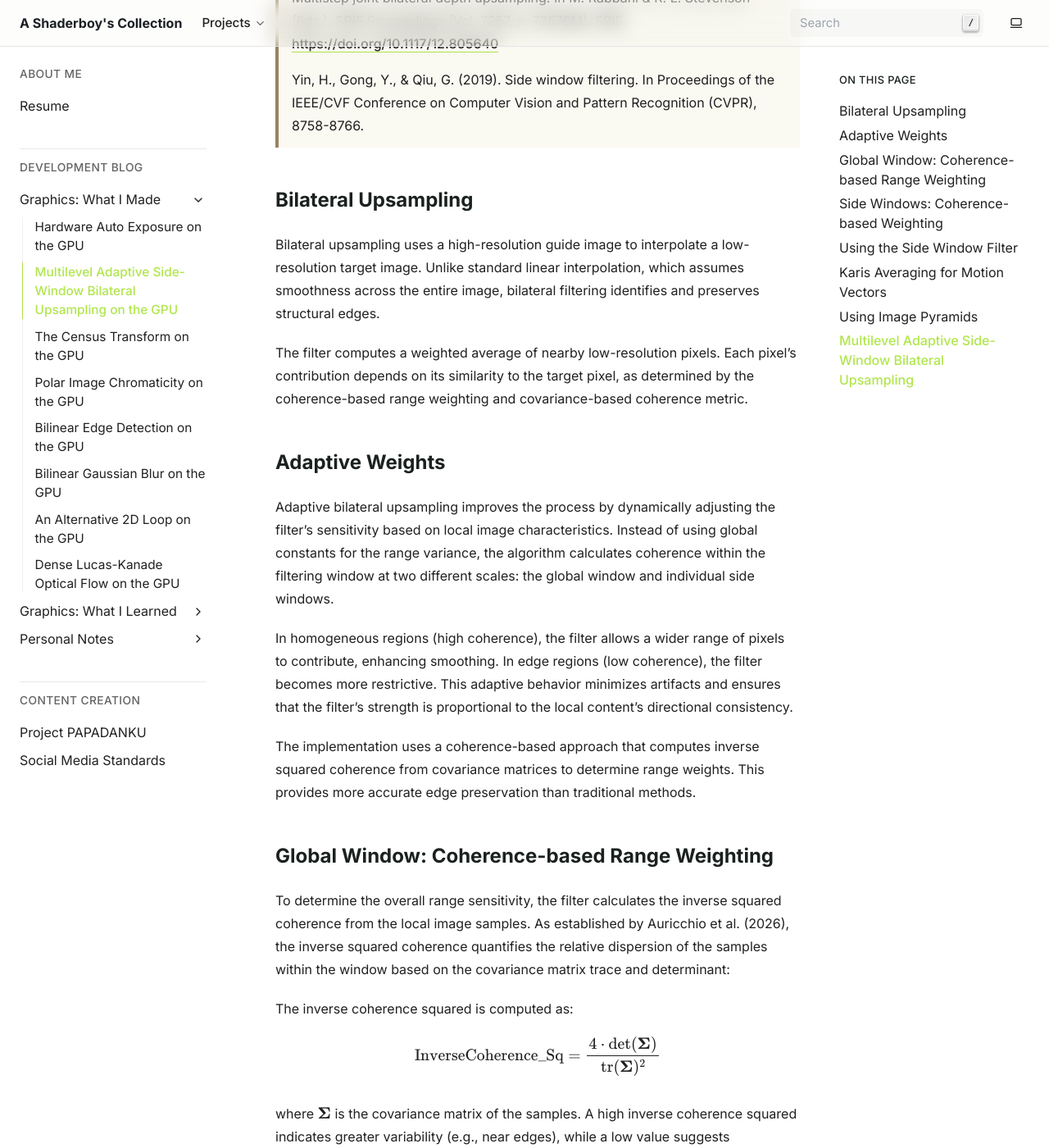
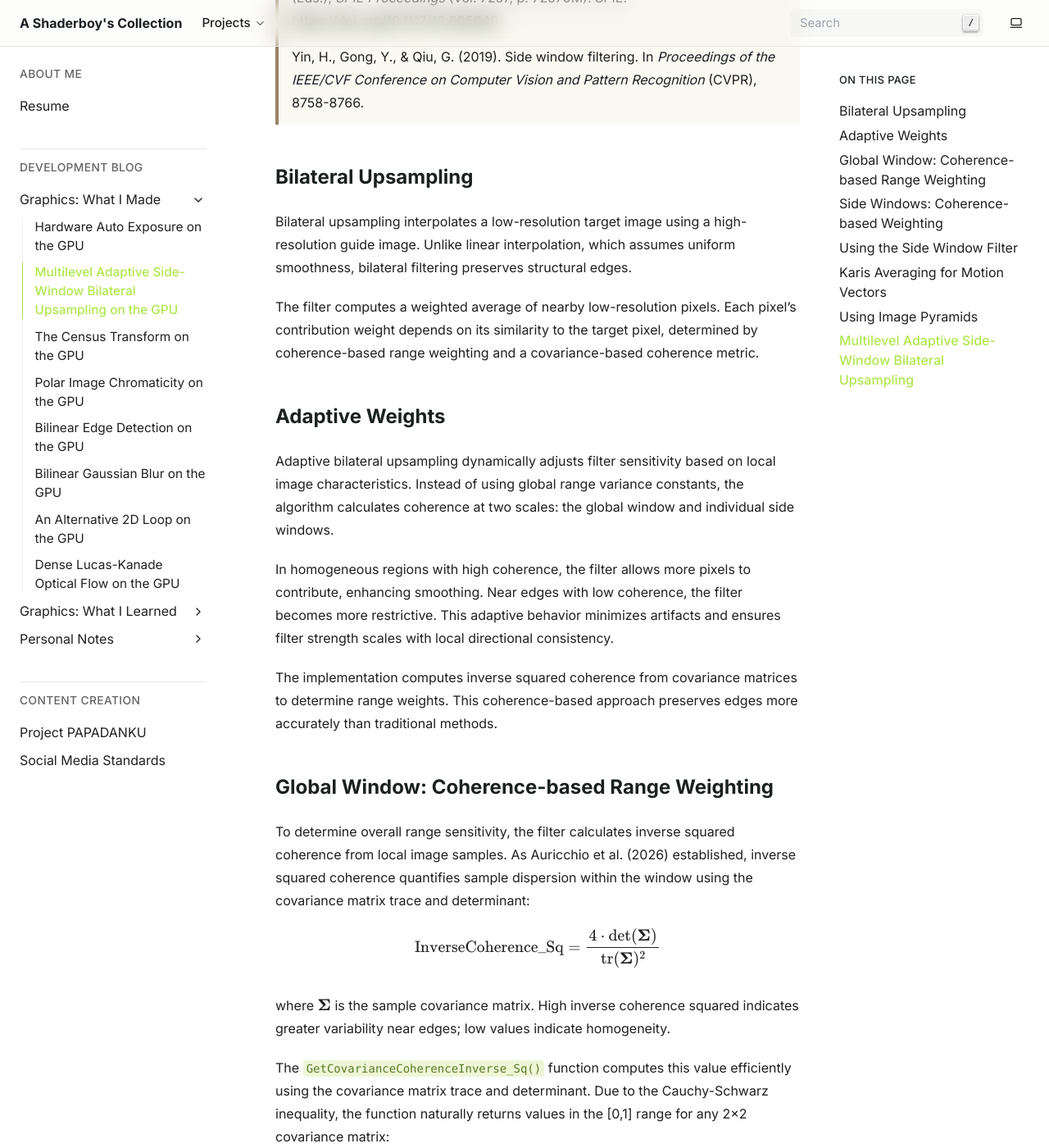
Before and after one commit to papadanku/papadanku.github.io, a Sphinx documentation site: the page built from doc/blog/made/bilateral.rst, in a window 1280 px wide and 1400 px high, scrolled down 622 px. Shown: the whole window at 82% size. Built offline with Sphinx 7.4.7, drawn with Linux system fonts in a browser that asks for light colours; some of the changed text lies outside the part shown.

Commit message:
Refactored the bilateral article.

```diff
--- a/doc/blog/made/bilateral.rst
+++ b/doc/blog/made/bilateral.rst
@@ -2,50 +2,46 @@
 Multilevel Adaptive Side-Window Bilateral Upsampling on the GPU
 ===============================================================
 
-This document presents an adaptive, multilevel, side-window bilateral upsampling filter designed for motion vectors. The filter incorporates coherence-based range weighting and coherence-weighted side window selection to improve edge preservation and reduce artifacts.
+This document describes an adaptive, multilevel, side-window bilateral upsampling filter for motion vectors. The filter uses coherence-based range weighting and coherence-weighted side window selection to preserve edges and reduce artifacts.
 
 .. seealso::
 
-   Auricchio, G., Giudici, P., & Toscani, G. (2026). How to Measure Multidimensional Variation? Journal of Classification, 43(2), 503–526. https://doi.org/10.1007/s00357-026-09551-8
+   Auricchio, G., Giudici, P., & Toscani, G. (2026). How to Measure Multidimensional Variation? *Journal of Classification*, 43(2), 503-526. https://doi.org/10.1007/s00357-026-09551-8
 
-   Kopf, J., Cohen, M. F., Lischinski, D., & Uyttendaele, M. (2007). Joint bilateral upsampling. ACM SIGGRAPH 2007 Papers, 96. https://doi.org/10.1145/1275808.1276497
+   Kopf, J., Cohen, M. F., Lischinski, D., & Uyttendaele, M. (2007). Joint bilateral upsampling. *ACM SIGGRAPH 2007 Papers*, 96. https://doi.org/10.1145/1275808.1276497
 
-   Riemens, A. K., Gangwal, O. P., Barenbrug, B., & Berretty, R.-P. M. (2009). Multistep joint bilateral depth upsampling. In M. Rabbani & R. L. Stevenson (Eds.), SPIE Proceedings (Vol. 7257, p. 72570M). SPIE. https://doi.org/10.1117/12.805640
+   Riemens, A. K., Gangwal, O. P., Barenbrug, B., & Berretty, R.-P. M. (2009). Multistep joint bilateral depth upsampling. In M. Rabbani & R. L. Stevenson (Eds.), *SPIE Proceedings* (Vol. 7257, p. 72570M). SPIE. https://doi.org/10.1117/12.805640
 
-   Yin, H., Gong, Y., & Qiu, G. (2019). Side window filtering. In Proceedings of the IEEE/CVF Conference on Computer Vision and Pattern Recognition (CVPR), 8758-8766.
+   Yin, H., Gong, Y., & Qiu, G. (2019). Side window filtering. In *Proceedings of the IEEE/CVF Conference on Computer Vision and Pattern Recognition* (CVPR), 8758-8766.
 
 Bilateral Upsampling
 --------------------
 
-Bilateral upsampling uses a high-resolution guide image to interpolate a low-resolution target image. Unlike standard linear interpolation, which assumes smoothness across the entire image, bilateral filtering identifies and preserves structural edges.
+Bilateral upsampling interpolates a low-resolution target image using a high-resolution guide image. Unlike linear interpolation, which assumes uniform smoothness, bilateral filtering preserves structural edges.
 
-The filter computes a weighted average of nearby low-resolution pixels. Each pixel's contribution depends on its similarity to the target pixel, as determined by the coherence-based range weighting and covariance-based coherence metric.
+The filter computes a weighted average of nearby low-resolution pixels. Each pixel's contribution weight depends on its similarity to the target pixel, determined by coherence-based range weighting and a covariance-based coherence metric.
 
 Adaptive Weights
 ----------------
 
-Adaptive bilateral upsampling improves the process by dynamically adjusting the filter's sensitivity based on local image characteristics. Instead of using global constants for the range variance, the algorithm calculates coherence within the filtering window at two different scales: the global window and individual side windows.
+Adaptive bilateral upsampling dynamically adjusts filter sensitivity based on local image characteristics. Instead of using global range variance constants, the algorithm calculates coherence at two scales: the global window and individual side windows.
 
-In homogeneous regions (high coherence), the filter allows a wider range of pixels to contribute, enhancing smoothing. In edge regions (low coherence), the filter becomes more restrictive. This adaptive behavior minimizes artifacts and ensures that the filter's strength is proportional to the local content's directional consistency.
+In homogeneous regions with high coherence, the filter allows more pixels to contribute, enhancing smoothing. Near edges with low coherence, the filter becomes more restrictive. This adaptive behavior minimizes artifacts and ensures filter strength scales with local directional consistency.
 
-The implementation uses a coherence-based approach that computes inverse squared coherence from covariance matrices to determine range weights. This provides more accurate edge preservation than traditional methods.
+The implementation computes inverse squared coherence from covariance matrices to determine range weights. This coherence-based approach preserves edges more accurately than traditional methods.
 
 Global Window: Coherence-based Range Weighting
 ----------------------------------------------
 
-To determine the overall range sensitivity, the filter calculates the inverse squared coherence from the local image samples. As established by Auricchio et al. (2026), the inverse squared coherence quantifies the relative dispersion of the samples within the window based on the covariance matrix trace and determinant:
-
-The inverse coherence squared is computed as:
+To determine overall range sensitivity, the filter calculates inverse squared coherence from local image samples. As Auricchio et al. (2026) established, inverse squared coherence quantifies sample dispersion within the window using the covariance matrix trace and determinant:
 
 .. math::
 
    \mathrm{InverseCoherence\_Sq} = \frac{4 \cdot \mathrm{det}(\boldsymbol{\Sigma})}{\mathrm{tr}(\boldsymbol{\Sigma})^2}
 
-where :math:`\boldsymbol{\Sigma}` is the covariance matrix of the samples. A high inverse coherence squared indicates greater variability (e.g., near edges), while a low value suggests homogeneity.
+where :math:`\boldsymbol{\Sigma}` is the sample covariance matrix. High inverse coherence squared indicates greater variability near edges; low values indicate homogeneity.
 
-This value is computed using the ``GetCovarianceCoherenceInverse_Sq()`` function, which implements the covariance matrix trace and determinant-based coherence calculation for computational efficiency.
-
-The ``GetCovarianceCoherenceInverse_Sq()`` function naturally returns values in the [0,1] range due to the Cauchy-Schwarz inequality: for any 2x2 covariance matrix.
+The ``GetCovarianceCoherenceInverse_Sq()`` function computes this value efficiently using the covariance matrix trace and determinant. Due to the Cauchy-Schwarz inequality, the function naturally returns values in the [0,1] range for any 2x2 covariance matrix:
 
 .. math::
 
@@ -54,33 +50,33 @@ The ``GetCovarianceCoherenceInverse_Sq()`` function naturally returns values in
 Side Windows: Coherence-based Weighting
 ---------------------------------------
 
-For the "soft-selection" of side windows, the filter calculates the inverse squared coherence for each window using the covariance matrix trace and determinant approach. The inverse coherence squared for each side window is converted to an **Influence Weight** using the following formula:
+For soft-selection of side windows, the filter calculates inverse squared coherence for each window using the covariance matrix trace and determinant. Each side window's inverse coherence squared becomes its **Influence Weight**:
 
 .. math::
 
    w_{\mathrm{influence}} = \mathrm{GetCovarianceCoherenceInverse\_Sq}(\boldsymbol{\mu}_{\mathrm{window}}, \boldsymbol{\Sigma}_{\mathrm{window}})
 
-where :math:`\boldsymbol{\mu}_{\mathrm{window}}` is the mean vector and :math:`\boldsymbol{\Sigma}_{\mathrm{window}}` is the covariance matrix of the samples within the side window.
+where :math:`\boldsymbol{\mu}_{\mathrm{window}}` is the mean vector and :math:`\boldsymbol{\Sigma}_{\mathrm{window}}` is the covariance matrix of samples within the side window.
 
-Unlike traditional methods, this approach uses the inverse coherence squared value directly. **Higher inverse coherence squared (greater variability) results in higher influence weights**. This ensures that windows with less directional consistency (e.g., near edges) contribute more to the final result, improving edge preservation.
+Unlike traditional methods, this approach uses inverse coherence squared directly. **Higher inverse coherence squared yields higher influence weights**, making windows with less directional consistency near edges contribute more. This improves edge preservation.
 
 Using the Side Window Filter
 ----------------------------
 
-Conventional filtering algorithms center the local window on the target pixel. When a pixel lies near an edge, this centered window captures samples from both sides of the boundary. Averaging these dissimilar pixels blurs the edge.
+Conventional filters center the local window on the target pixel. Near edges, this centered window captures samples from both boundary sides. Averaging dissimilar pixels blurs the edge.
 
-The algorithm evaluates multiple side windows, covering cardinal directions and corners. Instead of selecting a single optimal window, it combines their results using a coherence-weighted average. This "soft-selection" approach allows the filter to prioritize windows that align with local edges while still incorporating information from neighboring regions.
+This algorithm evaluates multiple side windows covering cardinal directions and corners. Instead of selecting one optimal window, it combines results using coherence-weighted averaging. This soft-selection approach prioritizes windows aligned with local edges while incorporating neighboring region information.
 
 The Side Window Filter (SWF) framework supports various filter implementations:
 
 * **Box Filter**: Computes the arithmetic mean of all pixels within the side window.
 * **Gaussian Filter**: Applies a weighted average where pixels closer to the target pixel contribute more.
-* **Median Filter**: Selects the median value from the window, which effectively removes noise while maintaining edge sharpness.
-* **Bilateral Filter**: Weights pixels based on both spatial distance and intensity difference, ensuring only pixels with similar values contribute to the result.
+* **Median Filter**: Selects the median value from the window, effectively removing noise while maintaining edge sharpness.
+* **Bilateral Filter**: Weights pixels based on both spatial distance and intensity difference, ensuring only similar pixels contribute.
 
 The implemented version follows these steps:
 
-#. **Shared Data Gathering**: A two-pass process that first collects the neighborhood samples and then computes the range weights.
+#. **Shared Data Gathering**: A two-pass process that first collects neighborhood samples and then computes range weights.
 #. **Kernel Generation**: Define a set of kernels representing eight side windows: four cardinal directions and four corners.
 
    The sampling grid uses a 3x3 neighborhood with the following layout:
@@ -105,9 +101,9 @@ The implemented version follows these steps:
       x x -       - x x       x x -       - x x
       - - -       - - -       x x -       - x x
 
-#. **Side Window Statistics Calculation**: For each window, compute the local mean :math:`\mu_W` and covariance matrix using precomputed subkernel means for efficiency.
-#. **Coherence-Weighted Estimation**: For each window, calculate an influence-weighted mean using the inverse coherence squared value. The inverse coherence squared is computed from the covariance matrix trace and determinant.
-#. **Coherence-Weighted Combination**: Combine the estimated means using their coherence-based influence weights (:math:`w_{\mathrm{influence}} = \mathrm{GetCovarianceCoherenceInverse\_Sq}(\boldsymbol{\mu}_{\mathrm{window}}, \boldsymbol{\Sigma}_{\mathrm{window}})`) as weights:
+#. **Side Window Statistics Calculation**: For each window, compute the local mean :math:`\\mu_W` and covariance matrix using precomputed subkernel means for efficiency.
+#. **Coherence-Weighted Estimation**: For each window, calculate an influence-weighted mean using the inverse coherence squared value.
+#. **Coherence-Weighted Combination**: Combine the estimated means using their coherence-based influence weights as weights:
 
    .. math::
 
@@ -116,26 +112,26 @@ The implemented version follows these steps:
 Karis Averaging for Motion Vectors
 ----------------------------------
 
-In temporal upsampling, "pulsation" occurs when a filter's selection jumps abruptly between different windows across frames. A standard minimum-variance selection can be highly sensitive to noise, causing these sudden temporal discontinuities.
+In temporal upsampling, pulsation occurs when filter selection jumps abruptly between windows across frames. Standard minimum-variance selection, being noise-sensitive, causes sudden temporal discontinuities.
 
-To mitigate this, we implement a variance-weighted averaging technique inspired by CBloom's Karis averaging. While traditional Karis averaging uses brightness to detect pulsating areas, our adaptation employs pixel variances to infer local stability. This approach works by weighting each side window's contribution based on its variance: windows with higher variance (less directional consistency) contribute more to the final average. This effectively prevents pulsating regions during temporal upsampling by ensuring smooth transitions between frames.
+To mitigate pulsation, we implement variance-weighted averaging inspired by CBloom's Karis averaging. While traditional Karis averaging uses brightness to detect pulsating areas, our adaptation uses pixel variances to infer local stability. Each side window's contribution is weighted by its variance: windows with higher variance (less directional consistency) contribute more. This prevents pulsating regions during temporal upsampling by ensuring smooth frame transitions.
 
-The influence weight for each side window (:math:`w_{\mathrm{influence}} = \mathrm{GetCovarianceCoherenceInverse\_Sq}(\boldsymbol{\mu}_{\mathrm{window}}, \boldsymbol{\Sigma}_{\mathrm{window}})`) ensures that the contribution of each side window is proportional to its directional inconsistency. This results in smoother and more coherent upsampled motion vectors.
+The influence weight :math:`w_{\mathrm{influence}} = \mathrm{GetCovarianceCoherenceInverse\_Sq}(\boldsymbol{\mu}_{\mathrm{window}}, \boldsymbol{\Sigma}_{\mathrm{window}})` ensures each side window's contribution scales with its directional inconsistency, producing smoother, more coherent upsampled motion vectors.
 
 Using Image Pyramids
 --------------------
 
-A multilevel scheme employs an image pyramid for recursive upsampling. Instead of a single-step upsampling operation, the algorithm increases resolution incrementally (e.g., in :math:`2 \times 2` stages).
+A multilevel scheme employs an image pyramid for recursive upsampling. Instead of a single-step operation, the algorithm increases resolution incrementally (e.g., in :math:`2 \times 2` stages).
 
-At each pyramid level, the adaptive side-window bilateral filter is applied to the current resolution. This recursive refinement minimizes aliasing artifacts and reduces the overall computational cost compared to a single-step high-resolution filter.
+At each pyramid level, the adaptive side-window bilateral filter is applied to the current resolution. This recursive refinement minimizes aliasing artifacts and reduces computational cost compared to single-step high-resolution filtering.
 
 Multilevel Adaptive Side-Window Bilateral Upsampling
 ----------------------------------------------------
 
 The proposed technique integrates the following components:
 
-* **Adaptive Weighting**: Dynamically adjusts the filter's range parameters based on local image coherence.
-* **Side Window Filtering**: Evaluates multiple shifted windows to identify the one that best aligns with the target pixel.
+* **Adaptive Weighting**: Dynamically adjusts range parameters based on local image coherence.
+* **Side Window Filtering**: Evaluates multiple shifted windows to identify the one best aligned with the target pixel.
 * **Image Pyramids**: Employs recursive upsampling to optimize computational efficiency.
 
 The updated implementation incorporates covariance-based coherence weighting for more accurate edge-aware upsampling.
@@ -332,7 +328,7 @@ The updated implementation incorporates covariance-based coherence weighting for
       }
 
       /*
-         Auricchio, G., Giudici, P., & Toscani, G. (2026). How to Measure Multidimensional Variation? Journal of Classification, 43(2), 503–526. https://doi.org/10.1007/s00357-026-09551-8
+         Auricchio, G., Giudici, P., & Toscani, G. (2026). How to Measure Multidimensional Variation? Journal of Classification, 43(2), 503-526. https://doi.org/10.1007/s00357-026-09551-8
 
          Compute the SideWindow's Sample Coefficient of Variance (CoV).
 
```
